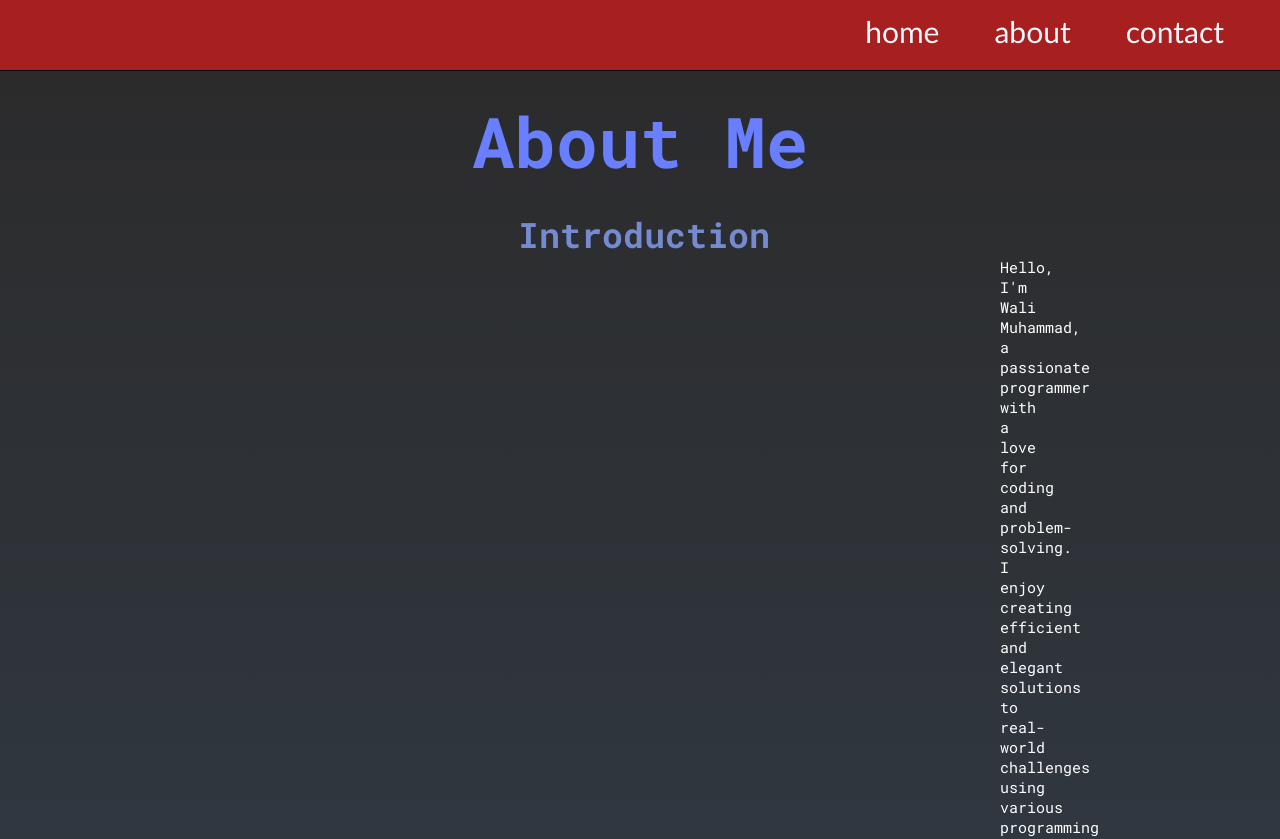
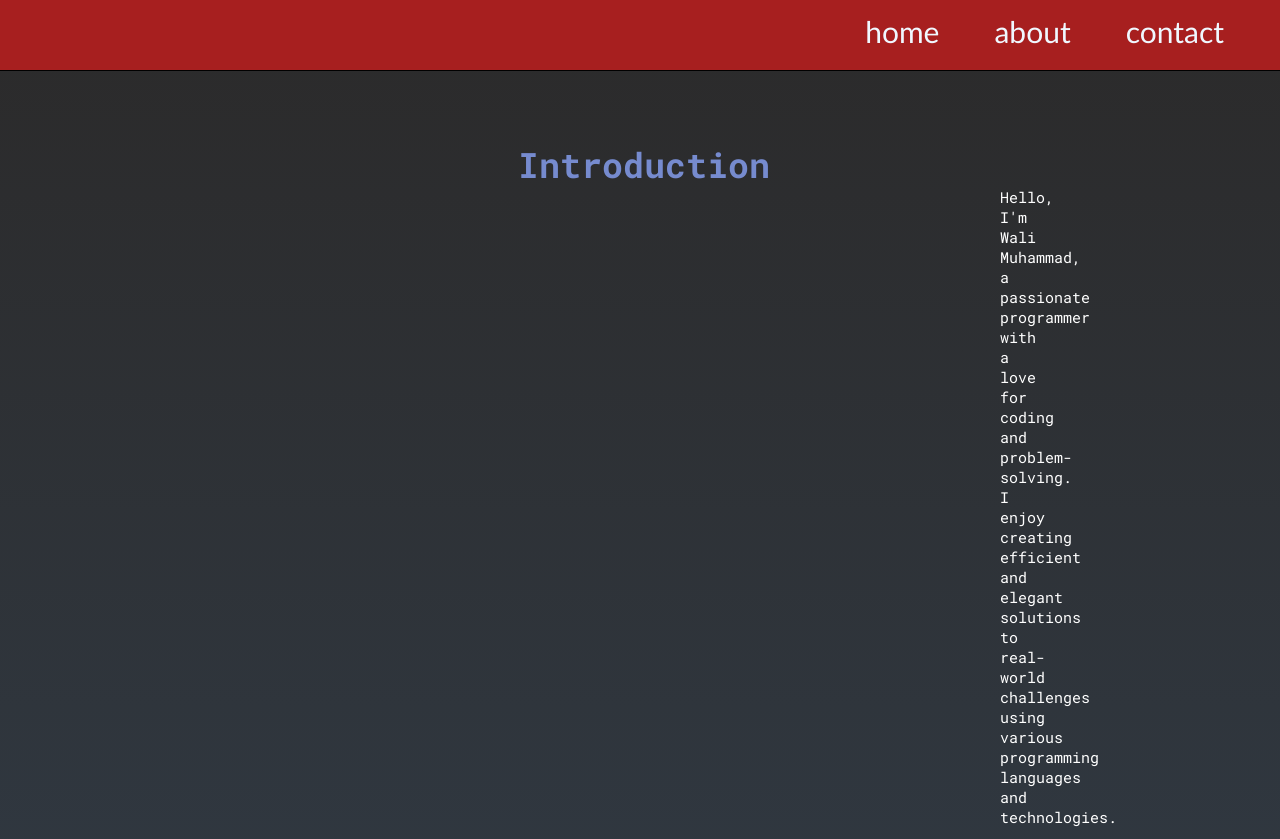
Before and after one commit to Muhammad-wali47/portfolio, a plain HTML site: page about.html in a window 1280 px wide. Shown: the top 839 px of the page. Drawn offline with Linux system fonts and the light colour scheme; a web font is replaced by a local one.

Commit message:
Changed Css

```diff
--- a/about.css
+++ b/about.css
@@ -57,16 +57,6 @@ footer {
   margin: 0;
 }
 
-h1 {
-  text-align: center;
-  font-size: 70px;
-  margin: 24px 0;
-  font-family: "Roboto Mono", monospace;
-  font-weight: 700;
-  text-align: center;
-  color: rgb(105, 127, 255);
-}
-
 .text {
   font-size: 15px;
   margin: 0;
@@ -93,6 +83,8 @@ h2 {
 
 .about-me {
   padding: 0 300px;
+  margin-top: 70px;
+  padding-bottom: 50px;
 }
 
 .about-me h2:nth-of-type(1) {
--- a/about.html
+++ b/about.html
@@ -18,7 +18,6 @@
         <li><a href="contact.html" class="nav-link">contact</a></li>
       </ul>
     </nav>
-    <h1>About Me</h1>
     <div class="about-me">
       <h2>Introduction</h2>
       <p class="text text1">
```
